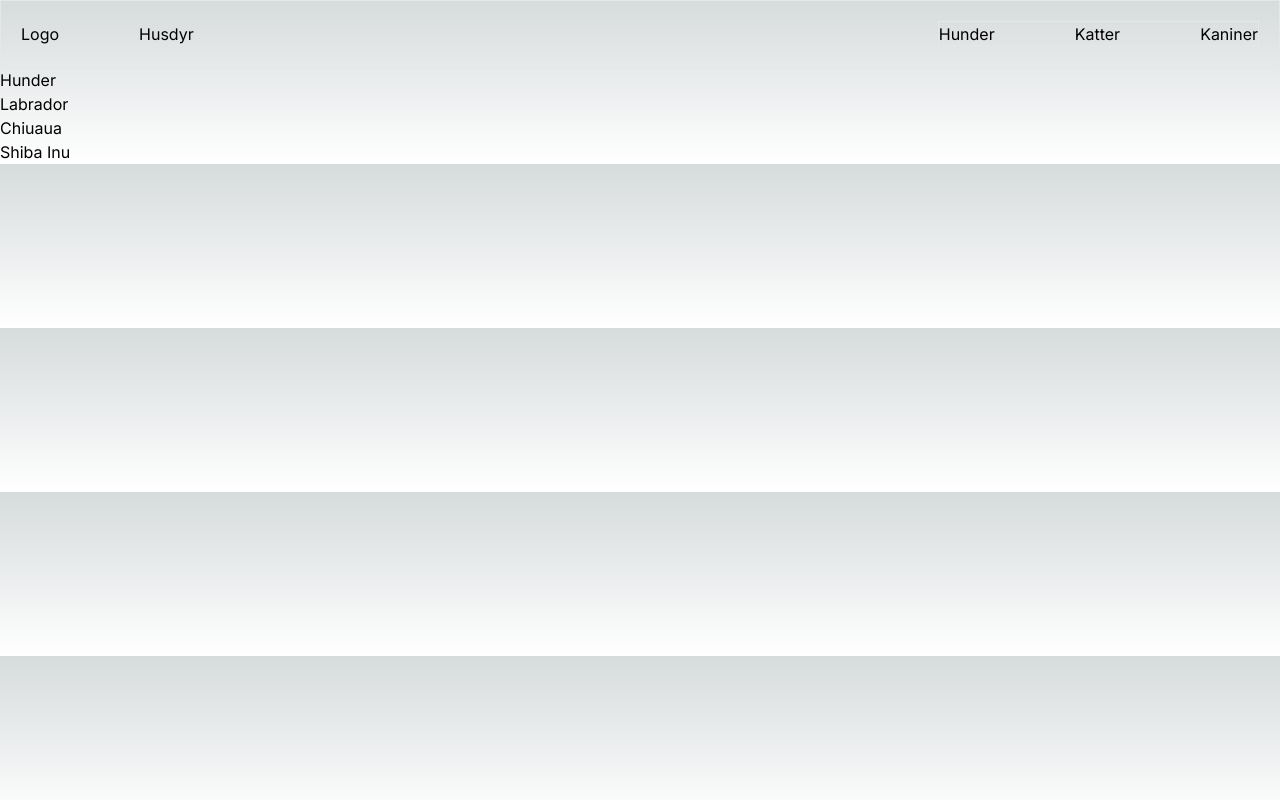
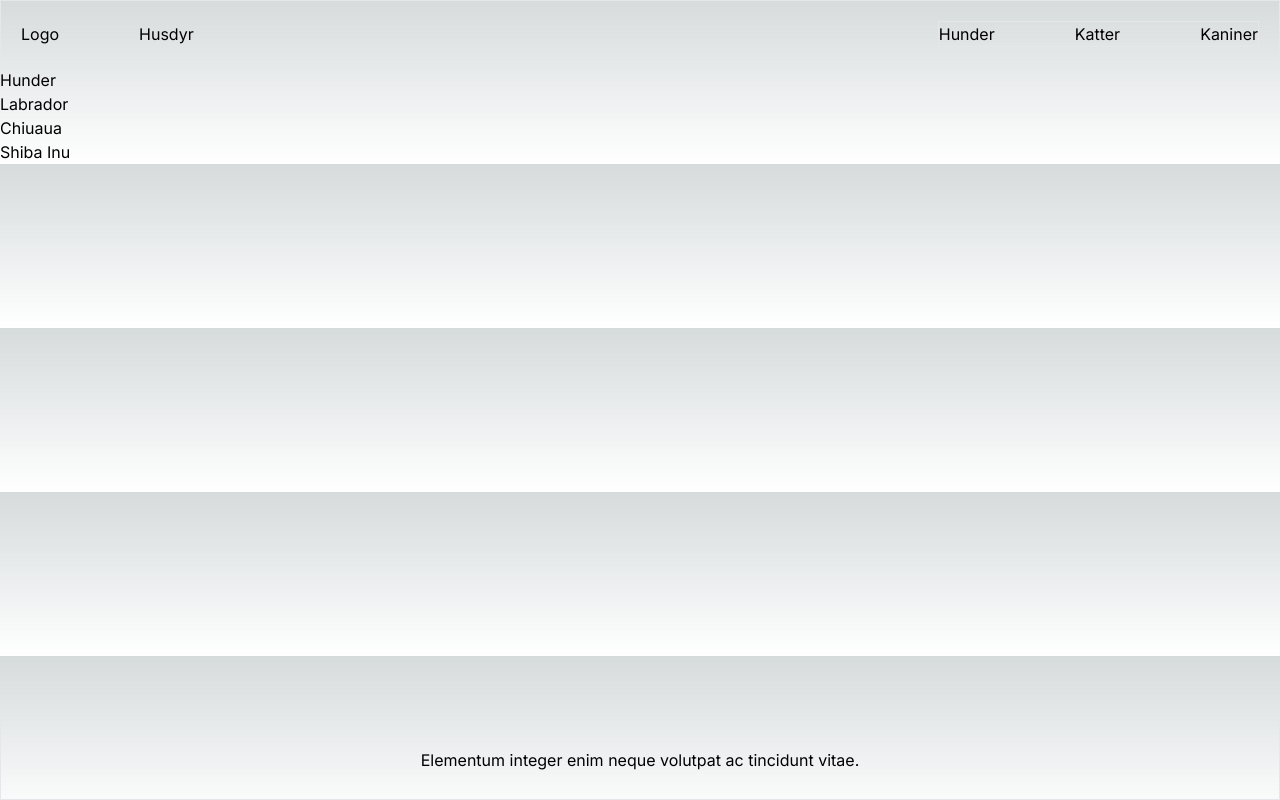
Before and after one commit to ThomasR1997/husdyr, a Next.js app: page /hund in a window 1280 px wide. Built offline with nearby package versions, Linux system fonts and the light colour scheme.

Commit message:
added footer

```diff
--- a/src/app/layout.js
+++ b/src/app/layout.js
@@ -1,6 +1,7 @@
 import Navbar from "@/components/navbar";
 import "./globals.css";
 import { Inter } from "next/font/google";
+import Footer from "@/components/footer";
 
 const inter = Inter({ subsets: ["latin"] });
 
@@ -15,6 +16,7 @@ export default function RootLayout({ children }) {
       <body className={inter.className}>
         <Navbar />
         {children}
+        <Footer />
       </body>
     </html>
   );
--- /dev/null
+++ b/src/components/footer.js
@@ -0,0 +1,7 @@
+export default function Footer() {
+  return (
+    <div className="absolute bottom-0 left-0 right-0 flex items-center justify-center h-20 border">
+      <p>Elementum integer enim neque volutpat ac tincidunt vitae.</p>
+    </div>
+  );
+}
```
